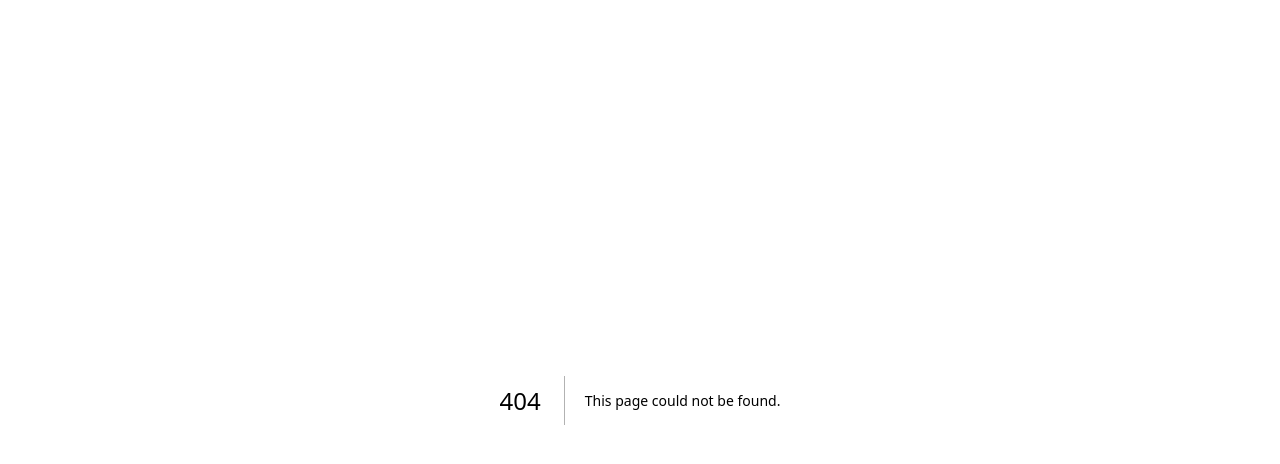
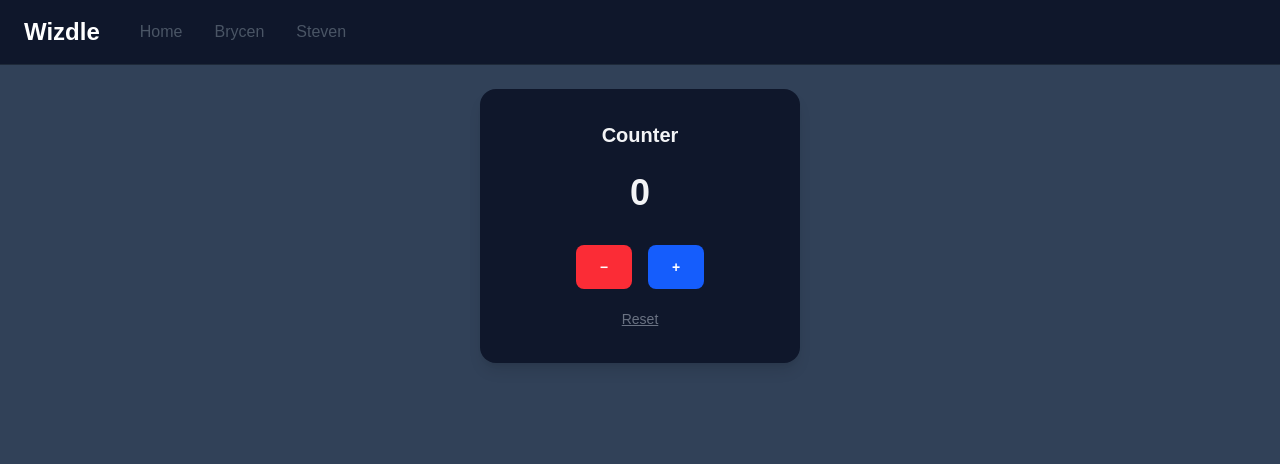
Before and after one commit to aidan-d-driscoll/wizdle, a Next.js app: page /brycen-playground in a window 1280 px wide. Before the commit this address had no page. Shown: the top 464 px of the page. Built offline with nearby package versions, Linux system fonts and the light colour scheme.

Commit message:
Added playground pages for Brycen and Steven

```diff
--- /dev/null
+++ b/app/brycen-playground/page.tsx
@@ -0,0 +1,48 @@
+"use client";
+
+import { Battle } from "@/components/Battle";
+import { useState } from "react";
+
+export default function Home() {
+  const [count, setCount] = useState(0);
+
+  return (
+    <main className="flex flex-col items-center min-w-100vw min-h-dvh bg-slate-700 p-6">
+        <div className="w-full max-w-80 rounded-2xl bg-slate-900 p-8 text-center shadow-lg">
+          <h1 className="mb-6 text-xl font-bold text-gray-100">
+            Counter
+          </h1>
+
+          <p className="mb-8 text-4xl font-extrabold text-gray-100">
+            {count}
+          </p>
+
+          <div className="flex justify-center gap-4">
+            <button
+              onClick={() => setCount((prev) => prev - 1)}
+              className="rounded-lg text-sm bg-red-500 px-6 py-3 font-semibold text-white transition hover:bg-red-600 active:scale-95"
+            >
+              −
+            </button>
+
+            <button
+              onClick={() => setCount((prev) => prev + 1)}
+              className="rounded-lg text-sm bg-blue-600 px-6 py-3 font-semibold text-white transition hover:bg-blue-700 active:scale-95"
+            >
+              +
+            </button>
+          </div>
+
+          <button
+            onClick={() => setCount(0)}
+            className="mt-5 text-sm text-gray-500 underline hover:text-gray-800"
+          >
+            Reset
+          </button>
+
+      </div>
+      {/* Uncomment the line below to show the current state of the battle sim. It's a react component so you can put it wherever you want by moving <Battle/> aroudn as if it were an html element */}
+      {/* <Battle/>*/}
+    </main>
+  );
+}
--- a/app/layout.tsx
+++ b/app/layout.tsx
@@ -1,6 +1,7 @@
 import type { Metadata } from "next";
 import { Geist, Geist_Mono } from "next/font/google";
 import "./globals.css";
+import Navbar from "../components/Navbar";
 
 const geistSans = Geist({
   variable: "--font-geist-sans",
@@ -14,7 +15,7 @@ const geistMono = Geist_Mono({
 
 export const metadata: Metadata = {
   title: "Wizdle",
-  description: "Daily Wizard dl",
+  description: "Daily Wizard Game",
 };
 
 export default function RootLayout({ children }: LayoutProps<"/">) {
@@ -23,7 +24,10 @@ export default function RootLayout({ children }: LayoutProps<"/">) {
       lang="en"
       className={`${geistSans.variable} ${geistMono.variable} h-full antialiased`}
     >
-      <body className="bg-blue-500">{children}</body>
+      <body>
+        <Navbar/>
+        {children}
+      </body>
     </html>
   );
 }
--- a/app/page.tsx
+++ b/app/page.tsx
@@ -1,4 +1,4 @@
-import { Battle } from "@/features/battle/Battle";
+import { Battle } from "@/components/Battle";
 
 export default function Home() {
   return (
--- /dev/null
+++ b/app/steven-playground/page.tsx
@@ -0,0 +1,48 @@
+"use client";
+
+import { Battle } from "@/components/Battle";
+import { useState } from "react";
+
+export default function Home() {
+  const [count, setCount] = useState(0);
+
+  return (
+    <main className="flex flex-col items-center min-w-100vw min-h-dvh bg-slate-700 p-6">
+        <div className="w-full max-w-80 rounded-2xl bg-slate-900 p-8 text-center shadow-lg">
+          <h1 className="mb-6 text-xl font-bold text-gray-100">
+            Counter
+          </h1>
+
+          <p className="mb-8 text-4xl font-extrabold text-gray-100">
+            {count}
+          </p>
+
+          <div className="flex justify-center gap-4">
+            <button
+              onClick={() => setCount((prev) => prev - 1)}
+              className="rounded-lg text-sm bg-red-500 px-6 py-3 font-semibold text-white transition hover:bg-red-600 active:scale-95"
+            >
+              −
+            </button>
+
+            <button
+              onClick={() => setCount((prev) => prev + 1)}
+              className="rounded-lg text-sm bg-blue-600 px-6 py-3 font-semibold text-white transition hover:bg-blue-700 active:scale-95"
+            >
+              +
+            </button>
+          </div>
+
+          <button
+            onClick={() => setCount(0)}
+            className="mt-5 text-sm text-gray-500 underline hover:text-gray-800"
+          >
+            Reset
+          </button>
+
+      </div>
+      {/* Uncomment the line below to show the current state of the battle sim. It's a react component so you can put it wherever you want by moving <Battle/> aroudn as if it were an html element */}
+      {/* <Battle/>*/}
+    </main>
+  );
+}
--- a/features/battle/Battle.tsx
+++ b/components/Battle.tsx
@@ -1,7 +1,7 @@
 "use client";
 
 import { useEffect, useRef } from "react";
-import { Scene } from "./scene";
+import { Scene } from "@/features/battle/scene";
 
 export function Battle() {
   const battleRef = useRef<HTMLCanvasElement>(null);
--- /dev/null
+++ b/components/Navbar.tsx
@@ -0,0 +1,93 @@
+"use client";
+
+import { useState } from "react";
+import Link from "next/link";
+
+export default function Navbar() {
+  const [menuOpen, setMenuOpen] = useState(false);
+
+  const links = [
+    { name: "Home", href: "/" },
+    { name: "Brycen", href: "/brycen-playground" },
+    { name: "Steven", href: "/steven-playground" },
+  ];
+
+  return (
+    <nav className="bg-slate-900 border-b border-gray-800">
+      <div className="max-w-7xl mx-auto px-6">
+        <div className="flex items-center justify-left h-16">
+          <Link
+            href="/"
+            className="text-2xl font-bold text-white"
+          >
+            Wizdle
+          </Link>
+
+          <div className="hidden md:flex items-center gap-8 px-10">
+            {links.map((link) => (
+              <Link
+                key={link.name}
+                href={link.href}
+                className="text-gray-600 hover:text-blue-600 transition"
+              >
+                {link.name}
+              </Link>
+            ))}
+          </div>
+
+          <button
+            onClick={() => setMenuOpen(!menuOpen)}
+            className="md:hidden p-2 text-gray-700"
+            aria-label="Toggle navigation menu"
+            aria-expanded={menuOpen}
+          >
+            {menuOpen ? (
+              <svg
+                className="w-6 h-6"
+                fill="none"
+                stroke="currentColor"
+                viewBox="0 0 24 24"
+              >
+                <path
+                  strokeLinecap="round"
+                  strokeLinejoin="round"
+                  strokeWidth={2}
+                  d="M6 18L18 6M6 6l12 12"
+                />
+              </svg>
+            ) : (
+              <svg
+                className="w-6 h-6"
+                fill="none"
+                stroke="currentColor"
+                viewBox="0 0 24 24"
+              >
+                <path
+                  strokeLinecap="round"
+                  strokeLinejoin="round"
+                  strokeWidth={2}
+                  d="M4 6h16M4 12h16M4 18h16"
+                />
+              </svg>
+            )}
+          </button>
+        </div>
+
+        {menuOpen && (
+          <div className="md:hidden pb-4 space-y-3">
+            {links.map((link) => (
+              <Link
+                key={link.name}
+                href={link.href}
+                onClick={() => setMenuOpen(false)}
+                className="block py-2 text-gray-600 hover:text-blue-600"
+              >
+                {link.name}
+              </Link>
+            ))}
+          </div>
+        )}
+      </div>
+    </nav>
+  );
+}
```
Also changed, not shown: 1 other file (tests, documents, lock files or other folders).
